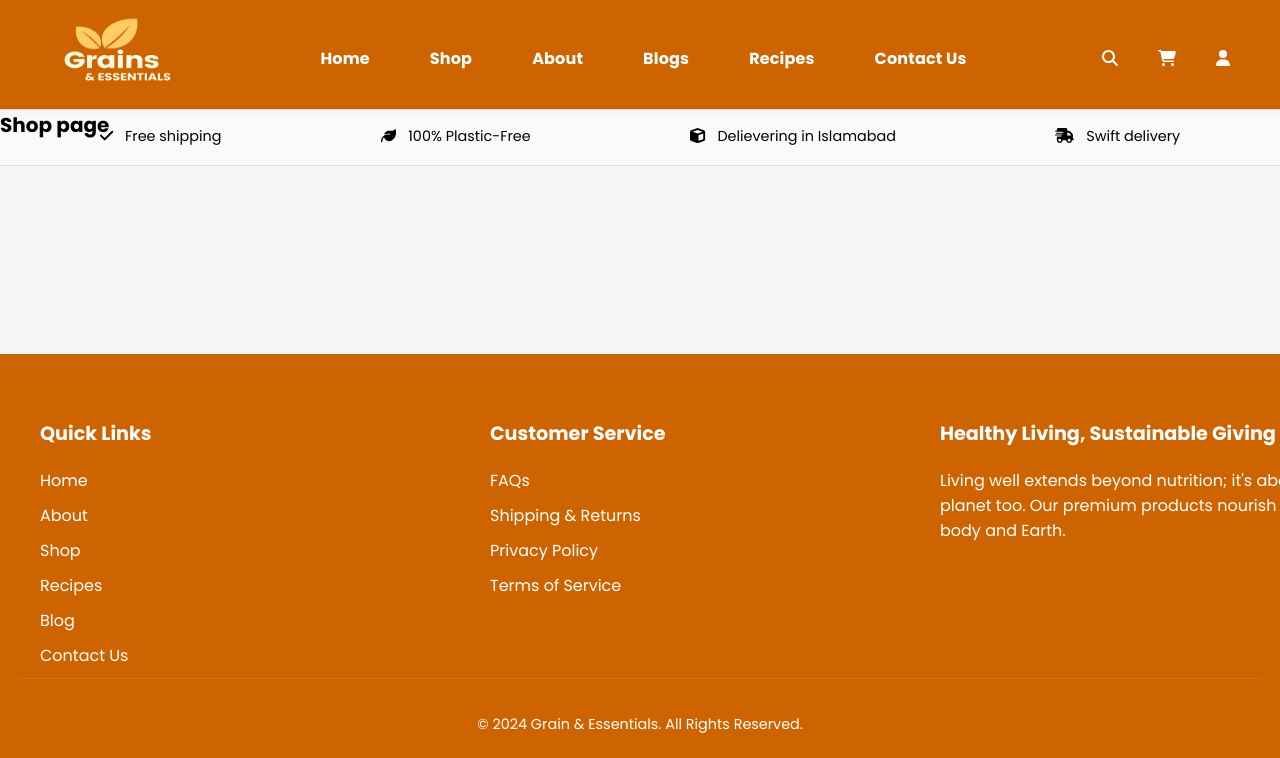
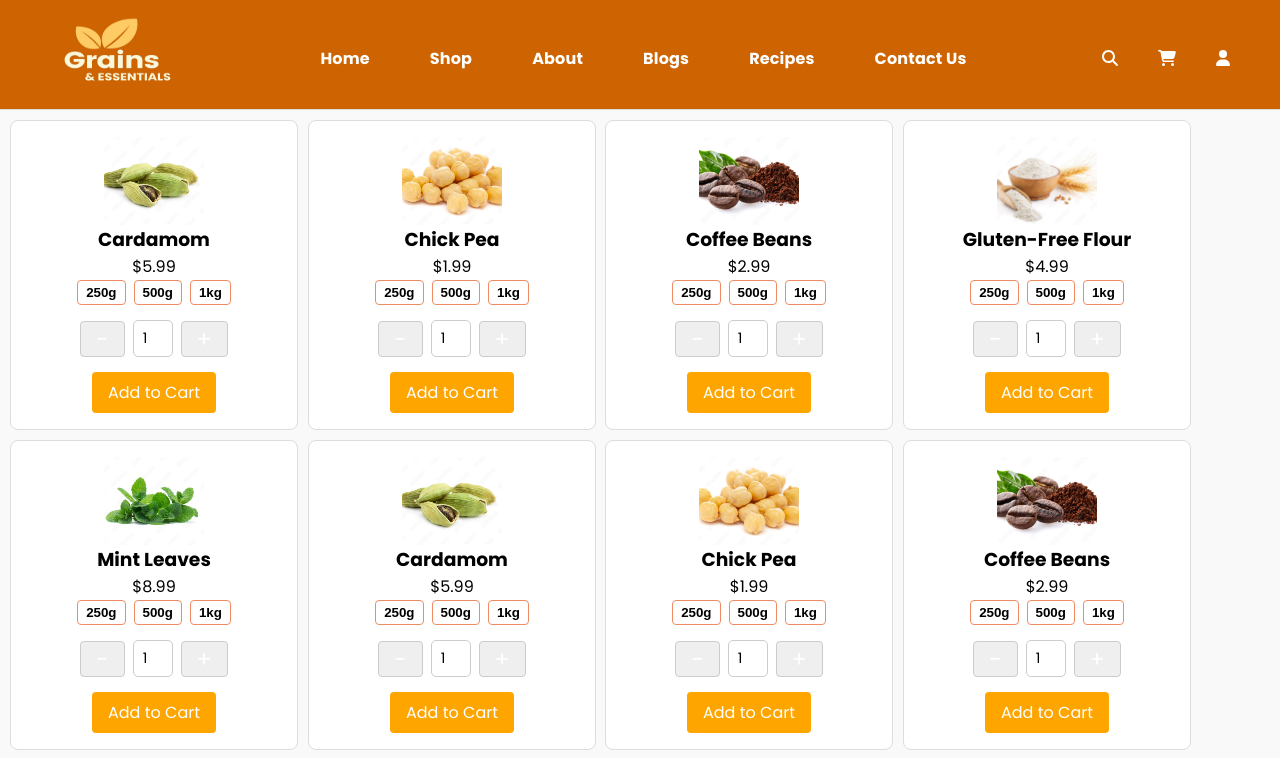
Before and after one commit to menoo-o/Grains-and-Essentials, a React (Vite) app: page /shop in a window 1280 px wide. Shown: the top 758 px of the page. Built offline with nearby package versions, Linux system fonts and the light colour scheme.

Commit message:
shop pg in progress

```diff
--- a/package.json
+++ b/package.json
@@ -20,6 +20,7 @@
     "react": "^18.3.1",
     "react-bootstrap": "^2.10.4",
     "react-dom": "^18.3.1",
+    "react-grid-layout": "^1.4.4",
     "react-multi-carousel": "^2.8.5",
     "react-responsive-carousel": "^3.2.23",
     "react-router-dom": "^6.26.1",
--- a/src/App.css
+++ b/src/App.css
@@ -193,9 +193,9 @@
 
 .list {
   display: grid;
-  grid-template-columns: repeat(4, 350px); /* Four columns */
+  grid-template-columns: repeat(3, 350px); /* Four columns */
   grid-template-rows: 320px 320px; /* Two rows with specific height */
-  gap: 50px; /* Adjust the gap between grid items */
+  gap: 70px; /* Adjust the gap between grid items */
   margin-bottom: 10px ;
 }
 
@@ -804,6 +804,58 @@
   margin-top: 5px; /* Space above the error message */
 }
 
+/* Shop */
+/* Product grid */
+.layout {
+  background: #f9f9f9; /* Adjust as needed */
+}
+
+.product-card {
+  background-color: white;
+  border: 1px solid #ddd;
+  border-radius: 8px;
+  padding: 16px;
+  display: flex;
+  flex-direction: column;
+  align-items: center;
+  justify-content: space-between;
+}
+
+.product-card img {
+  width: 100px; /* Adjust to fit your design */
+  height: 100px;
+  object-fit: cover;
+  border-radius: 8px;
+}
+
+.weight-options button {
+  margin: 0 4px;
+  padding: 4px 8px;
+}
+
+.quantity-selector {
+  display: flex;
+  align-items: center;
+}
+
+.quantity-selector button,
+.quantity-selector input {
+  margin: 0 4px;
+}
+
+.add-to-cart-btn {
+  background-color: orange;
+  color: white;
+  border: none;
+  padding: 8px 16px;
+  border-radius: 4px;
+  cursor: pointer;
+  transition: background-color 0.3s ease;
+}
+
+.add-to-cart-btn:hover {
+  background-color: darkorange;
+}
 
 
 
--- a/src/Components/Categories.jsx
+++ b/src/Components/Categories.jsx
@@ -32,28 +32,28 @@ const Categories = () => {
                <p>Cooking and Baking</p>
              </div>
            </div>
-
+{/*
            <div className="image-container spices">
              <img src="/categories/herbs.jpeg" alt="spices" width="200" height="200" />
              <div>
                <p>Herbs and Spices</p>
              </div>
-           </div>
+           </div> */}
 
            <div className="image-container sugar">
              <img src="/categories/sugar.jpeg" alt="sugar" width="200" height="200" />
              <div>
-               <p>Organic Sweeteners</p>
+               <p>Honey & Sweeteners</p>
              </div>
            </div>
 
 
-           <div className="image-container nuts">
+           {/* <div className="image-container nuts">
              <img src="/categories/nuts.jpeg" alt="nuts" width="200" height="200" />
              <div>
                <p>Dried Fruit & Nuts</p>
              </div>
-           </div>
+           </div> */}
 
            <div className="image-container jars">
              <img src="/categories/jars.jpeg" alt="jars" width="200" height="200" />
--- /dev/null
+++ b/src/Components/ProductGrid.jsx
@@ -0,0 +1,47 @@
+import React from 'react';
+import GridLayout from 'react-grid-layout';
+import '../App.css'; // You'll define your custom styles here
+
+const ProductGrid = ({ products }) => {
+  // Define the layout for 16 items on a grid, each with a width of 1 and height of 2 units
+  const layout = products.map((item, index) => ({
+    i: index.toString(),
+    x: (index % 4) * 3, // 4 items per row, adjust if needed
+    y: Math.floor(index / 4) * 2, // Adjust the height based on the row
+    w: 3, // width of each grid item
+    h: 2, // height of each grid item
+  }));
+
+  return (
+    <GridLayout
+      className="layout"
+      layout={layout}
+      cols={12} // 12 columns total
+      rowHeight={150} // adjust based on design
+      width={1200} // adjust to fit your container width
+      isDraggable={false}  // Disable dragging
+      isResizable={false}  // Disable resizing
+    >
+      {products.map((item, index) => (
+        <div key={index} className="product-card">
+          <img src={item.imgSrc} alt={item.title} />
+          <h3>{item.title}</h3>
+          <p>{item.price}</p>
+          <div className="weight-options">
+            <button>250g</button>
+            <button>500g</button>
+            <button>1kg</button>
+          </div>
+          <div className="quantity-selector">
+            <button>-</button>
+            <input type="number" defaultValue="1" min="1" />
+            <button>+</button>
+          </div>
+          <button className="add-to-cart-btn">Add to Cart</button>
+        </div>
+      ))}
+    </GridLayout>
+  );
+};
+
+export default ProductGrid;
--- a/src/pages/Shop.jsx
+++ b/src/pages/Shop.jsx
@@ -1,11 +1,29 @@
-import React from 'react'
+// Shop JSX
+import React from 'react';
+import ProductGrid from '../Components/ProductGrid';
 
-const Shop = () => {
+
+const products = [
+    { imgSrc: '/new-items/item1.jpg', title: 'Cardamom', price: '$5.99' },
+    { imgSrc: '/new-items/item2.jpg', title: 'Chick Pea', price: '$1.99' },
+    { imgSrc: '/new-items/item3.jpg', title: 'Coffee Beans', price: '$2.99' },
+    { imgSrc: '/new-items/item4.jpg', title: 'Gluten-Free Flour', price: '$4.99' },
+    { imgSrc: '/new-items/item5.jpg', title: 'Mint Leaves', price: '$8.99' },
+    { imgSrc: '/new-items/item1.jpg', title: 'Cardamom', price: '$5.99' },
+    { imgSrc: '/new-items/item2.jpg', title: 'Chick Pea', price: '$1.99' },
+    { imgSrc: '/new-items/item3.jpg', title: 'Coffee Beans', price: '$2.99' },
+    { imgSrc: '/new-items/item4.jpg', title: 'Gluten-Free Flour', price: '$4.99' },
+    { imgSrc: '/new-items/item5.jpg', title: 'Mint Leaves', price: '$8.99' },
+
+    // Add more items
+];
+
+function Shop() {
   return (
-    <>
-     <h2>Shop page</h2>
-    </>
-  )
+    <div className="Shop-Container">
+      <ProductGrid products={products} />
+    </div>
+  );
 }
 
-export default Shop
+export default Shop;
```
Also changed, not shown: 1 other file (tests, documents, lock files or other folders).
